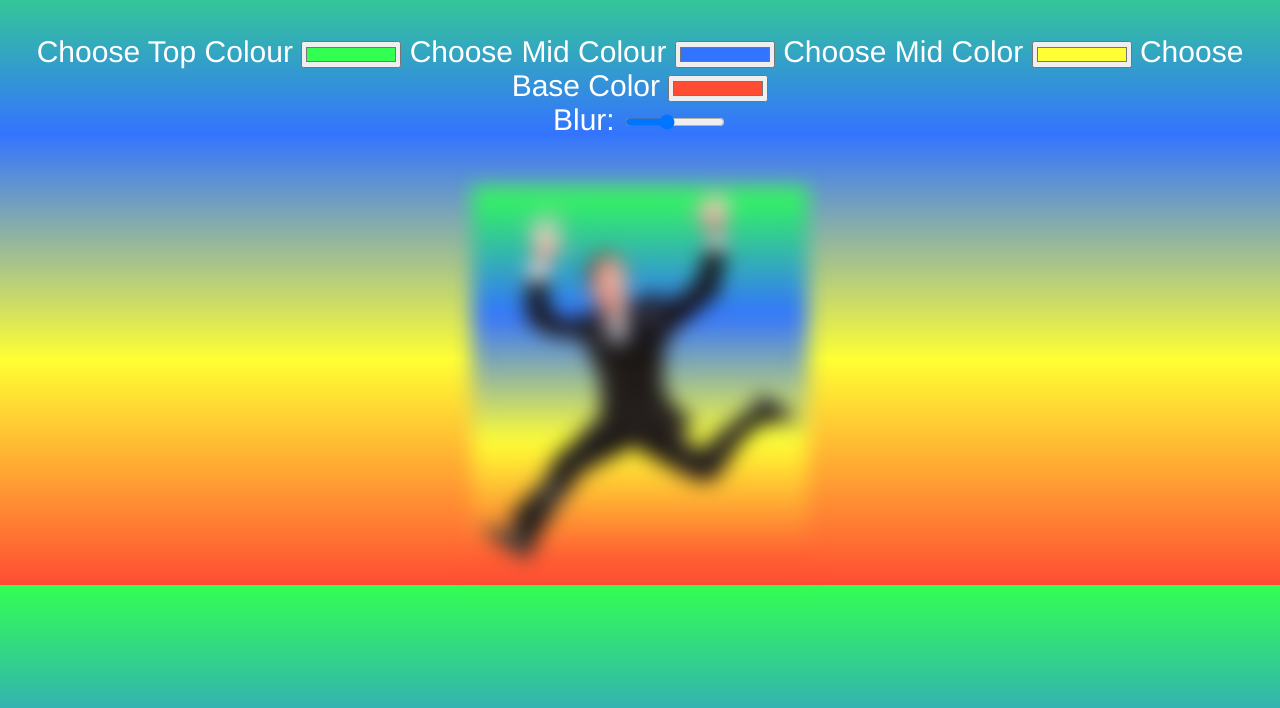
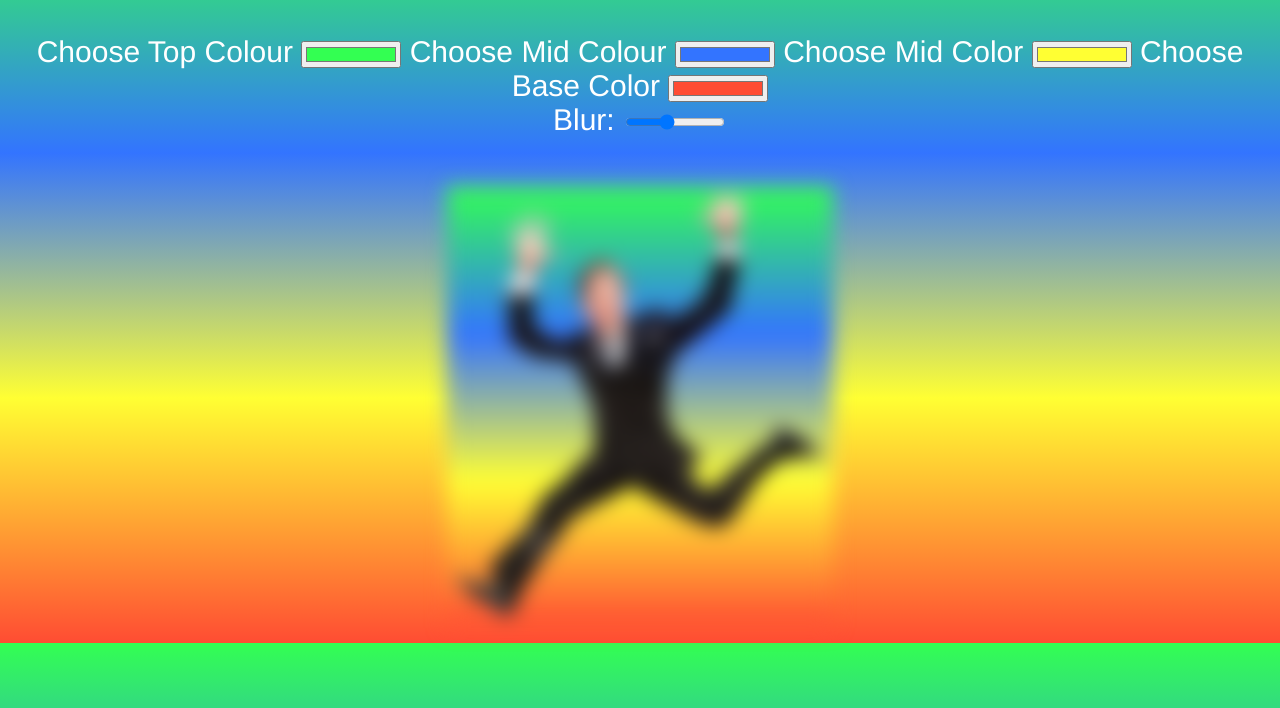
Before and after one commit to Abhilashak2k/Benedict-hates-colours, a plain HTML site: page index.html in a window 1280 px wide. Shown: the part 92-800 px from the top of the page. Drawn offline with Linux system fonts and the light colour scheme.

Commit message:
consistency is the key

```diff
--- a/1.css
+++ b/1.css
@@ -8,8 +8,8 @@
     --blur: 10px;
   }
   img {
-    height: 25%;
-    width:25%;
+    height: 29%;
+    width:29%;
     padding: var(--spacing);
     background: linear-gradient(var(--base), var(--base2), var(--base3), var(--base4));
     filter: blur(var(--blur));
```
